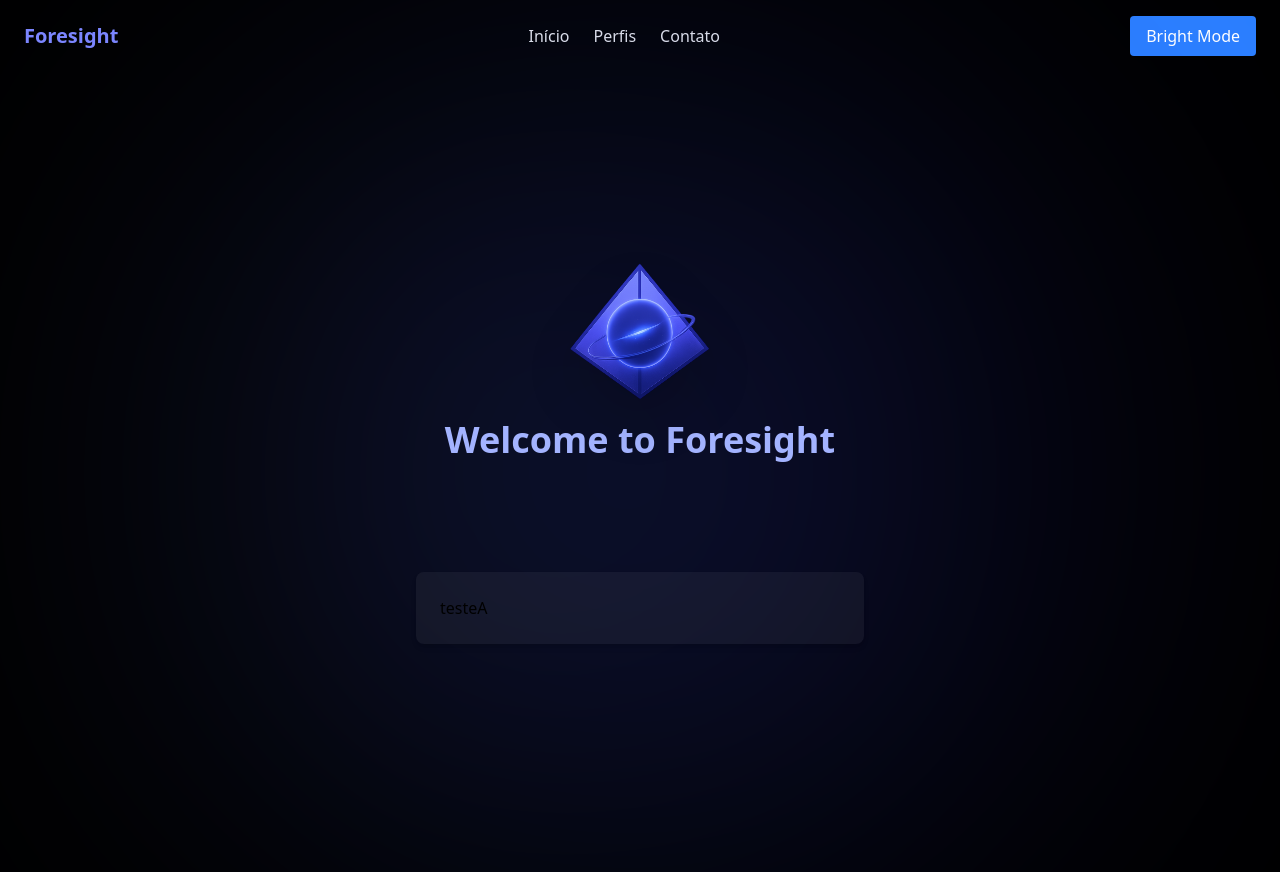
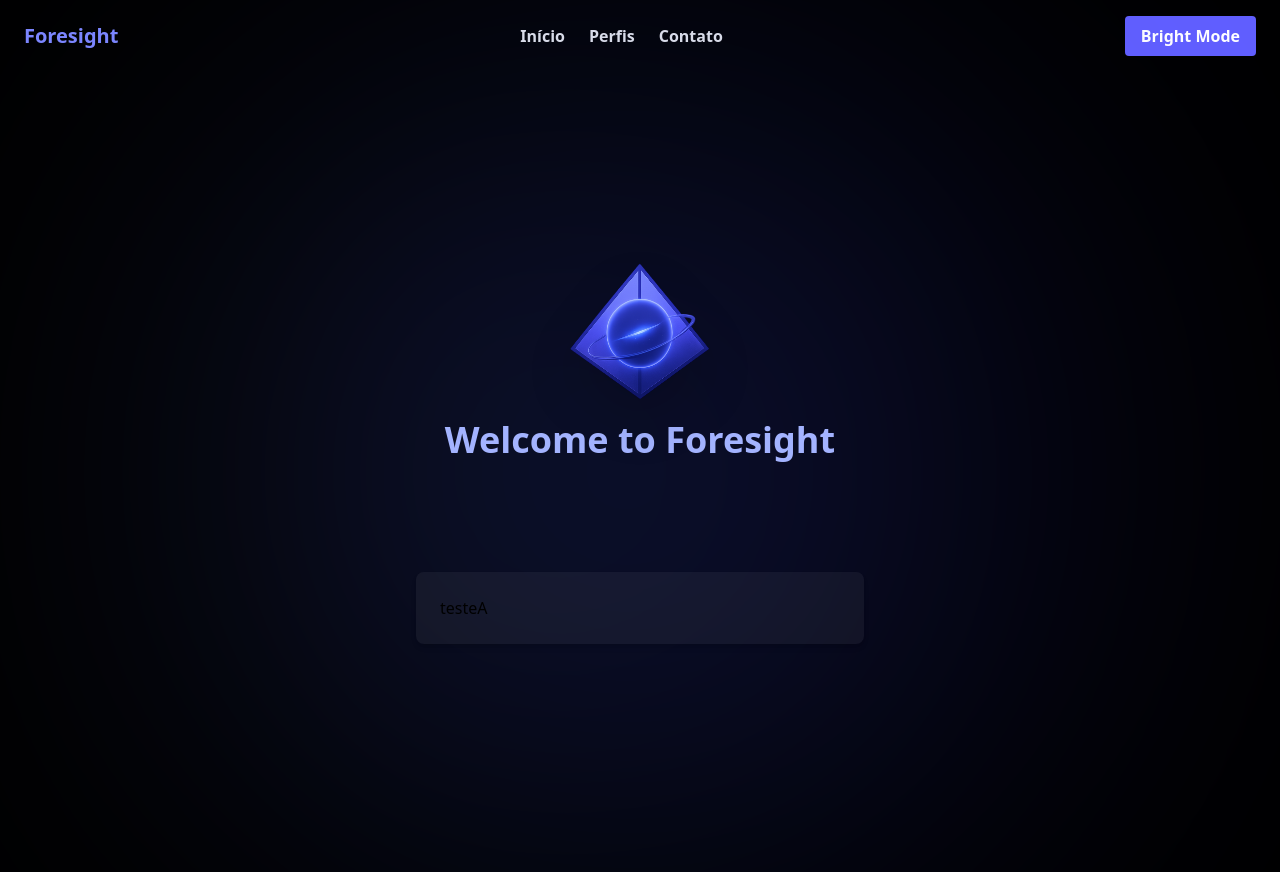
Before and after one commit to MOTI-GS02/Foresight-Network, a React (Vite) app: page / in a window 1280 px wide. Built offline with nearby package versions, Linux system fonts and the light colour scheme.

Commit message:
fix/navbar

```diff
--- a/src/components/NavBar.jsx
+++ b/src/components/NavBar.jsx
@@ -19,7 +19,7 @@ export default function NavBar({
     <nav className="w-full flex items-center justify-between px-6 py-4">
       <div className="text-xl font-bold text-indigo-400">Foresight</div>
 
-      <div className="flex-1 flex justify-center space-x-6">
+      <div className="font-semibold flex-1 flex justify-center space-x-6">
         <Link to="/" className="text-gray-200 hover:text-white">
           Início
         </Link>
@@ -38,7 +38,7 @@ export default function NavBar({
       <div>
         <button
           onClick={toggleMode}
-          className="px-4 py-2 bg-blue-500 text-white rounded hover:bg-blue-700"
+          className="font-semibold px-4 py-2 bg-indigo-500 text-white rounded hover:bg-indigo-950"
         >
           {isBrightMode ? "Dark Mode" : "Bright Mode"}
         </button>
```
